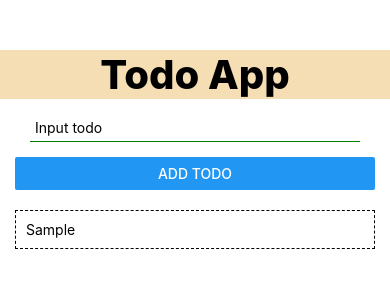
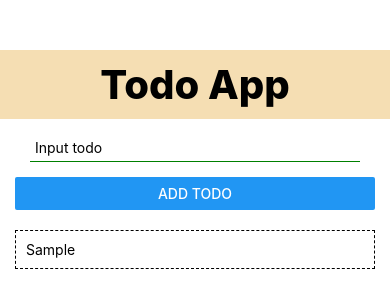
Before and after one commit to hxthuong/learn-react-native, a React Native app: screen / in a window 390 px wide. Both pictures are taken after typing "Sample" into the empty fields and a click on the button "ADD TODO". Shown: the top 308 px of the page. Built offline with nearby package versions, Linux system fonts and the light colour scheme.

Commit message:
Todo App (part 2)

```diff
--- a/App.tsx
+++ b/App.tsx
@@ -1,6 +1,6 @@
 import { StatusBar } from 'expo-status-bar';
 import { useState } from 'react';
-import { Button, FlatList, StyleSheet, Text, TextInput, View } from 'react-native';
+import { Button, FlatList, Pressable, StyleSheet, Text, TextInput, TouchableOpacity, View } from 'react-native';
 
 interface ITodo {
     id: number;
@@ -15,9 +15,17 @@ export default function App() {
     }
 
     const handleAddTodo = () => {
-        if (!todo) return;
+        if (!todo) {
+            alert('empty todo');
+            return;
+        }
         setListTodo([...listTodo, { id: randomInt(2, 100), name: todo }]);
         setTodo('');
+    };
+
+    const handleDeleteTodo = (id: number) => {
+        const newTodos = listTodo.filter((item) => item.id !== id);
+        setListTodo(newTodos);
     };
 
     return (
@@ -37,7 +45,15 @@ export default function App() {
                     data={listTodo}
                     keyExtractor={(item) => `${item.id}`}
                     renderItem={({ item }) => {
-                        return <Text style={styles.todoItem}>{item.name}</Text>;
+                        return (
+                            <Pressable
+                                style={({ pressed }) => ({ opacity: pressed ? 0.5 : 1 })}
+                                // style={({ pressed }) => (pressed ? styles.todoItem_hover : null)}
+                                onPress={() => handleDeleteTodo(item.id)}
+                            >
+                                <Text style={styles.todoItem}>{item.name}</Text>
+                            </Pressable>
+                        );
                     }}
                 />
             </View>
@@ -49,6 +65,7 @@ const styles = StyleSheet.create({
     header: {
         backgroundColor: 'wheat',
         paddingHorizontal: 20,
+        paddingVertical: 10,
         textAlign: 'center',
         fontSize: 40,
         fontWeight: '800',
@@ -75,4 +92,7 @@ const styles = StyleSheet.create({
         borderStyle: 'dashed',
         padding: 10,
     },
+    // todoItem_hover: {
+    //     opacity: 0.5,
+    // },
 });
```
